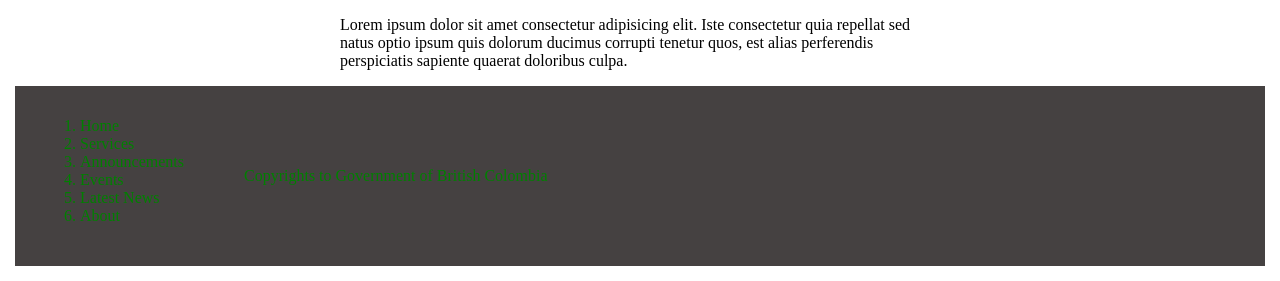
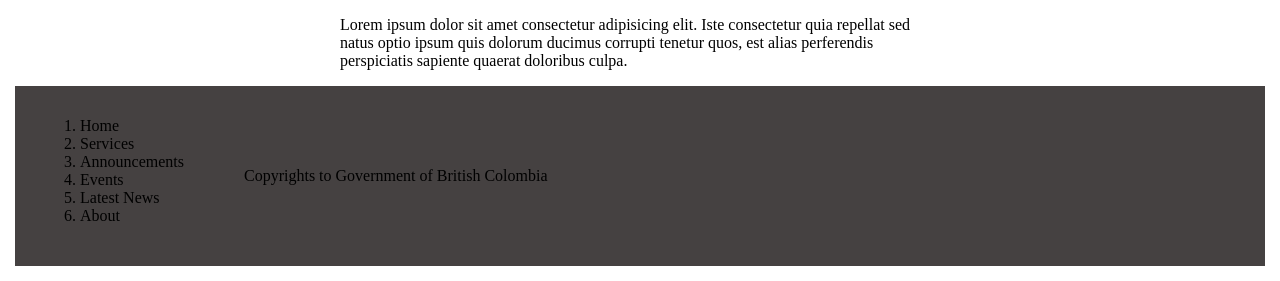
Before and after one commit to narendrachn/narendrachn.github.io, a plain HTML site: page index.html in a window 1280 px wide. Shown: the part 1420-1701 px from the top of the page. Drawn offline with Linux system fonts and the light colour scheme; files whose address does not match are found by name.

Commit message:
Upadting css

```diff
--- a/main.css
+++ b/main.css
@@ -83,7 +83,7 @@ body {
   }
 
   footer {
-    background-color: #32A8A2;
+    background-color: #CCC97E;
     display: block;
 
   }
@@ -414,11 +414,11 @@ body {
   }
 
   footer {
-    background-color: #32A8A2;
+    background-color: #CCC97E;
   }
 
   footer {
-    color: green;
+    color: rgb(0, 0, 0);
     padding: 15px;
     display: flex;
     flex-direction: row;
```
